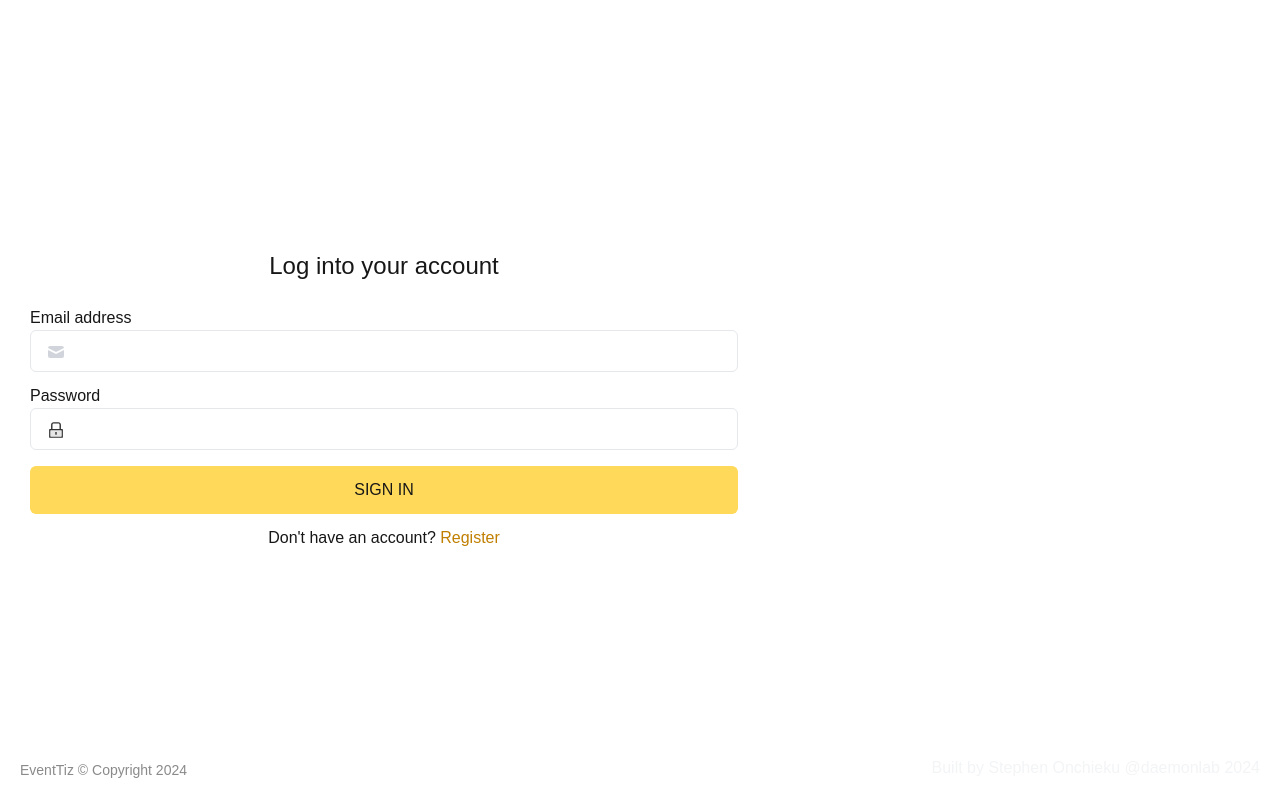
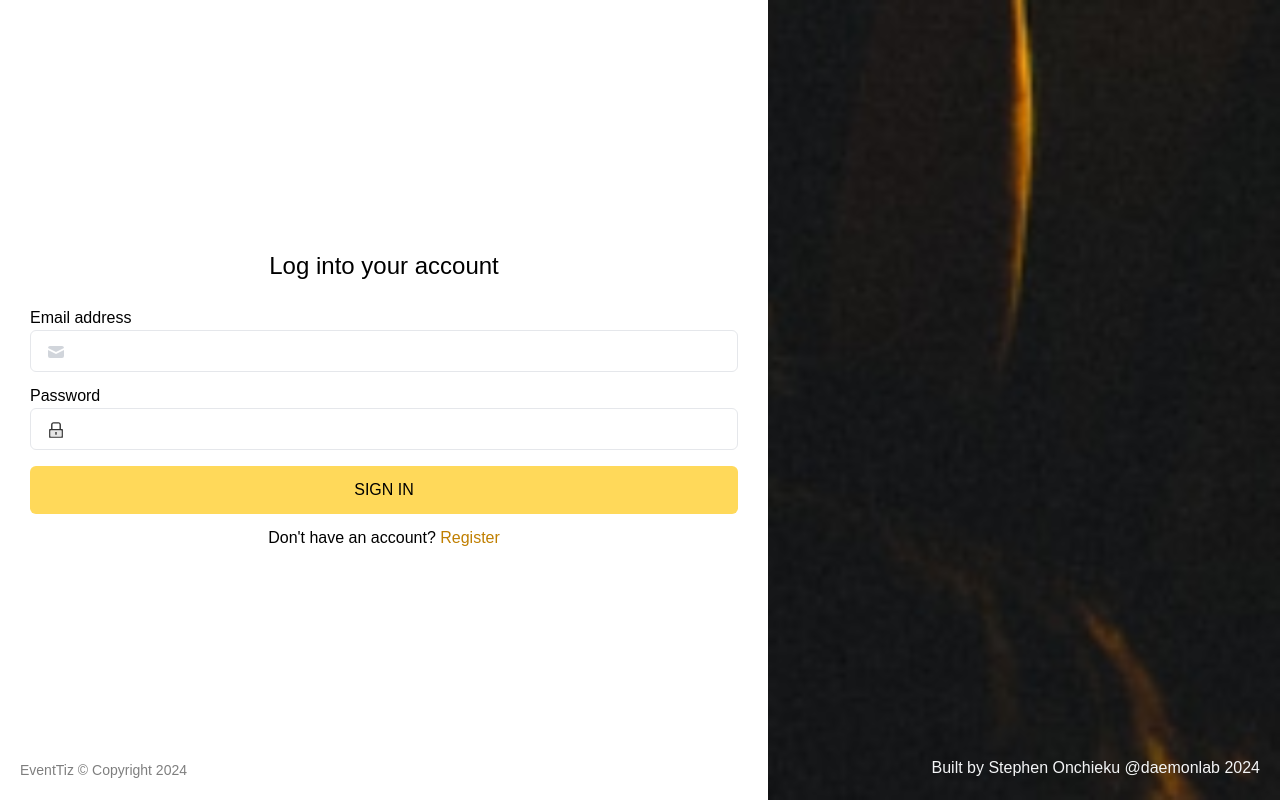
Before and after one commit to stephenonchieku1/eventsapp, a Next.js app: page /login in a window 1280 px wide. Built offline with nearby package versions, Linux system fonts and the light colour scheme.

Commit message:
:bento: :art: :lipstick: updated styles

```diff
--- a/styles/globals.css
+++ b/styles/globals.css
@@ -2,26 +2,62 @@
 @tailwind components;
 @tailwind utilities;
 
-:root {
-  --background: #ffffff;
-  --foreground: #171717;
+* {
+	box-sizing: border-box;
+	margin: 0;
+	padding: 0;
+	font-family: "Space Grotesk", sans-serif;
 }
-
-@media (prefers-color-scheme: dark) {
-  :root {
-    --background: #0a0a0a;
-    --foreground: #ededed;
-  }
+.poppins {
+	font-family: "Poppins", sans-serif;
 }
-
-body {
-  color: var(--foreground);
-  background: var(--background);
-  font-family: Arial, Helvetica, sans-serif;
+.link {
+	word-break: break-all;
 }
-
-@layer utilities {
-  .text-balance {
-    text-wrap: balance;
-  }
+.home {
+	background-image: url("../images/heroimage.png");
+	background-repeat: no-repeat;
+	background-size: cover;
+	background-position: center;
+	background-blend-mode: multiply;
 }
+.register {
+	background-image: url("../images/regimage.png");
+	background-repeat: no-repeat;
+	background-size: cover;
+	background-position: center;
+	background-blend-mode: multiply;
+}
+.registergray {
+	background-image: url("../images/regimage.png");
+	background-repeat: no-repeat;
+	background-size: cover;
+	background-position: center;
+	background-blend-mode: multiply;
+	filter: grayscale(100%);
+}
+.login {
+	background-image: url("../images/heroimage.png");
+	background-repeat: no-repeat;
+	background-size: cover;
+	background-position: center;
+	background-blend-mode: multiply;
+}
+tr:nth-child(even) {
+	background-color: #f0eeed;
+}
+table {
+	box-shadow: 0 0 20px rgba(0, 0, 0, 0.1);
+	max-height: 200px;
+	overflow-y: hidden;
+	width: 100%;
+}
+th,
+td {
+	border: 1px solid #ddd;
+	border-collapse: collapse;
+	padding: 10px;
+}
+.dim {
+	background-color: rgba(0, 0, 0, 0.8);
+}
```
